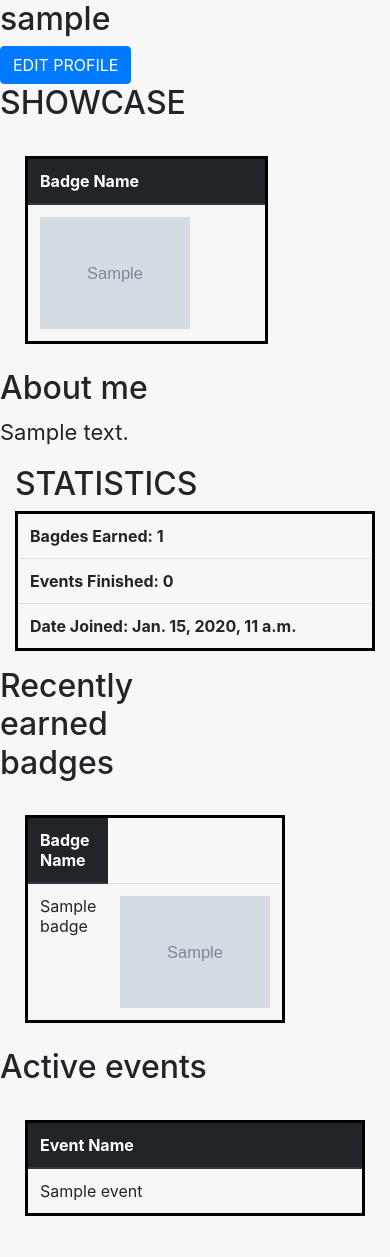
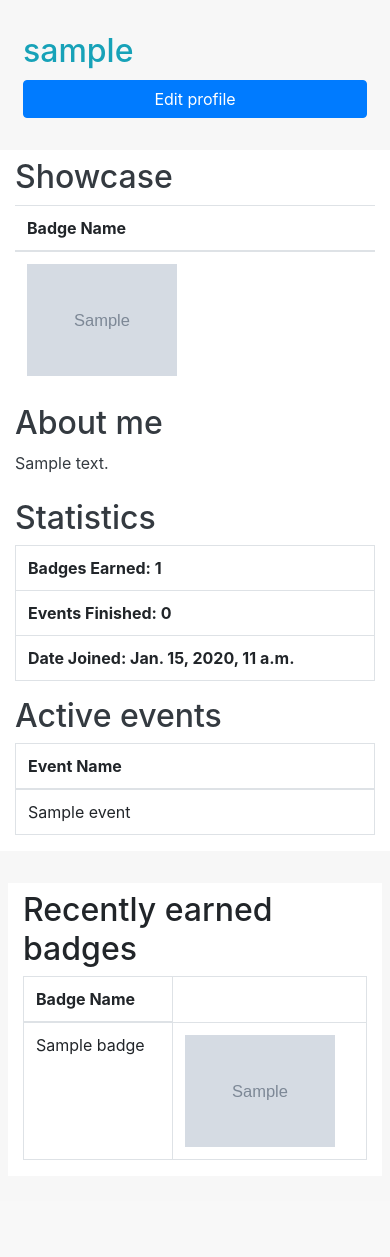
Before and after one commit to markusranda/ID202712-Badges, a Django app: a page that uses webserver/badge_project/users/templates/users/profile_page.html in a window 390 px wide. Shown: the part 116-1373 px from the top of the page. After the commit the page ends 1276 px from the top, so only its background shows below. Run offline with Django 3.2, Linux system fonts and the light colour scheme; a user stored in the database is signed in; tables that the repository leaves empty hold one stand-in row (values such as "Sample post"); grey boxes marked "Sample" are stand-in pictures; lists and menus that the app fills with data are empty; some libraries are stand-ins or nearby versions.

Commit message:
Showcase is responsive, spacing between columns have to be fixed

```diff
--- a/webserver/badge_project/users/templates/users/profile_page.html
+++ b/webserver/badge_project/users/templates/users/profile_page.html
@@ -1,26 +1,30 @@
-{% extends "nav/nav.html"%}
+{% extends "nav/nav.html" %}
 
 {% block content %}
 
     <div class="container">
-    <div class="row">
-        <div style="padding: 0;" class="col-9">
-            <h2>{{user.username}}</h2>
+
+	<div class="row mt-4 p-2">
+		<div class="col-md-3">
+            <h2 class="text-left text-info">{{ user.username }}</h2>
 		</div>
-        <a class="btn btn-primary" href="{% url 'edit_profile' user.username %}">EDIT PROFILE</a>
-        <!--
-        <div class="col">
-            <a href="" id="editBtn" class="row"><h2>Edit Profile</h2></a>
+		<div class="col-md-3">
 		</div>
-        -->
+		<div class="col-md-3">
 		</div>
-    <div class="row">
-        <div class="col-9">
-            <div id="showCase" class="row"><h2>SHOWCASE</h2>
+		<div class="col-md-3">
+            <a class="btn btn-primary btn-md btn-block" href="{% url 'edit_profile' user.username %}" role="button">Edit profile</a>
+		</div>
+	</div>
+
+	<div class="row mt-4">
+		<div class="col-md-9 bg-white text-dark pt-2">
+            <h2 class="text-left">Showcase</h2>
+            <div>
                 {% if showcase_list %}
-
-                <table class="table col-sm" style="border-color: black; border-style: solid; margin: 25px;">
-                    <thead class="thead-dark">
+                    <div class="table-responsive">
+                        <table class="table table-borderless">
+                            <thead>
                             <tr>
                                 <th scope="col">Badge Name</th>
                             </tr>
@@ -31,33 +35,24 @@
                                 {% endfor %}
                             </tr>
                         </table>
-
+                    </div>
                 {% else %}
-
                     <p>No badges are available.</p>
-
                 {% endif %}
             </div>
-            <div id="aboutMe" class="row">
-
-                <div class="row col-9">
             <h2>About me</h2>
+            <p>
+                {{ about_me }}
+            </p>
 		</div>
 
-                <div class="row col-9">
-                    <p style="font-size: 22px">
-                    {{about_me}}
-                    </p>
-                </div>
-            </div>
-        </div>
-        <div class="col">
-            <div id="stats"><h2>STATISTICS</h2></div>
-
-            <table class="table col-sm" style="border-color: black; border-style: solid;">
-                <thread class="thead-dark">
+        <div class="col-md-3 bg-white text-dark pt-2">
+            <h2 class="text-left">Statistics</h2>
+            <div>
+                <table class="table table-bordered">
+                    <thread>
                         <tr>
-                        <th scope="col"> Bagdes Earned: {{ badge_count }}</th>
+                            <th scope="col"> Badges Earned: {{ badge_count }}</th>
                         </tr>
                         <tr>
                             <th scope="col"> Events Finished: {{ event_count }}</th>
@@ -68,49 +63,13 @@
                         </tr>
                     </thread>
                 </table>
+            </div>
 
-        </div>
-    </div>
-    <div class="row">
-        <div class="col-9">
-            <div id="recentBadges" class="row">
-
-                <div class="row col-9">
-                    <h2>Recently earned badges</h2>
-                </div>
-                <div class="row col-9">
-                    {% if badges_list %}
-
-                    <table class="table col-sm" style="border-color: black; border-style: solid; margin: 25px;">
-                        <thead class="thead-dark">
-                        <tr>
-                            <th scope="col">Badge Name</th>
-                        </tr>
-                        </thead>
-
-                        {% for badge in badges_list %}
-                        <tr>
-                            <td>{{ badge.name }}</td>
-                            <td><img src={{ badge.image.url }} width="150"></td>
-                        </tr>
-                        {% endfor %}
-
-                    </table>
-
-                    {% else %}
-
-                    <p>No badges are available.</p>
-
-                    {% endif %}
-                </div>
-            </div>
-        </div>
-        <div class="col">
-            <div id="activeEvents" class="row"><h2>Active events</h2>
+            <h2>Active events</h2>
             {% if event_active_list %}
 
-                <table class="table col-sm" style="border-color: black; border-style: solid; margin: 25px;">
-                    <thead class="thead-dark">
+                <table class="table table-bordered">
+                    <thead>
                     <tr>
                         <th scope="col">Event Name</th>
                     </tr>
@@ -131,6 +90,33 @@
             {% endif %}
 		</div>
 	</div>
+
+	<div class="row mt-4 p-2">
+		<div class="col-md-9 bg-white pt-2">
+            <h2>Recently earned badges</h2>
+            {% if badges_list %}
+
+                <table class="table table-bordered">
+                    <thead>
+                    <tr>
+                        <th scope="col">Badge Name</th>
+                    </tr>
+                    </thead>
+
+                    {% for badge in badges_list %}
+                        <tr>
+                            <td>{{ badge.name }}</td>
+                            <td><img src={{ badge.image.url }} width="150"></td>
+                        </tr>
+                    {% endfor %}
+
+                </table>
+
+            {% else %}
+                <p>No badges are available.</p>
+            {% endif %}
+		</div>
+		<div class="col-md-3">
 		</div>
 	</div>
 
@@ -160,6 +146,6 @@
             </div>
         </div>
     </form>
-
+</div>
 
 {% endblock %}
```
Also changed, not shown: dummy_data/badgesdb_badges_badges.sql (+7 -7 lines), webserver/badge_project/users/migrations/0002_auto_20190305_1017.py (deleted), 1 other file. Lines whose indentation alone changed are shown as unchanged.
